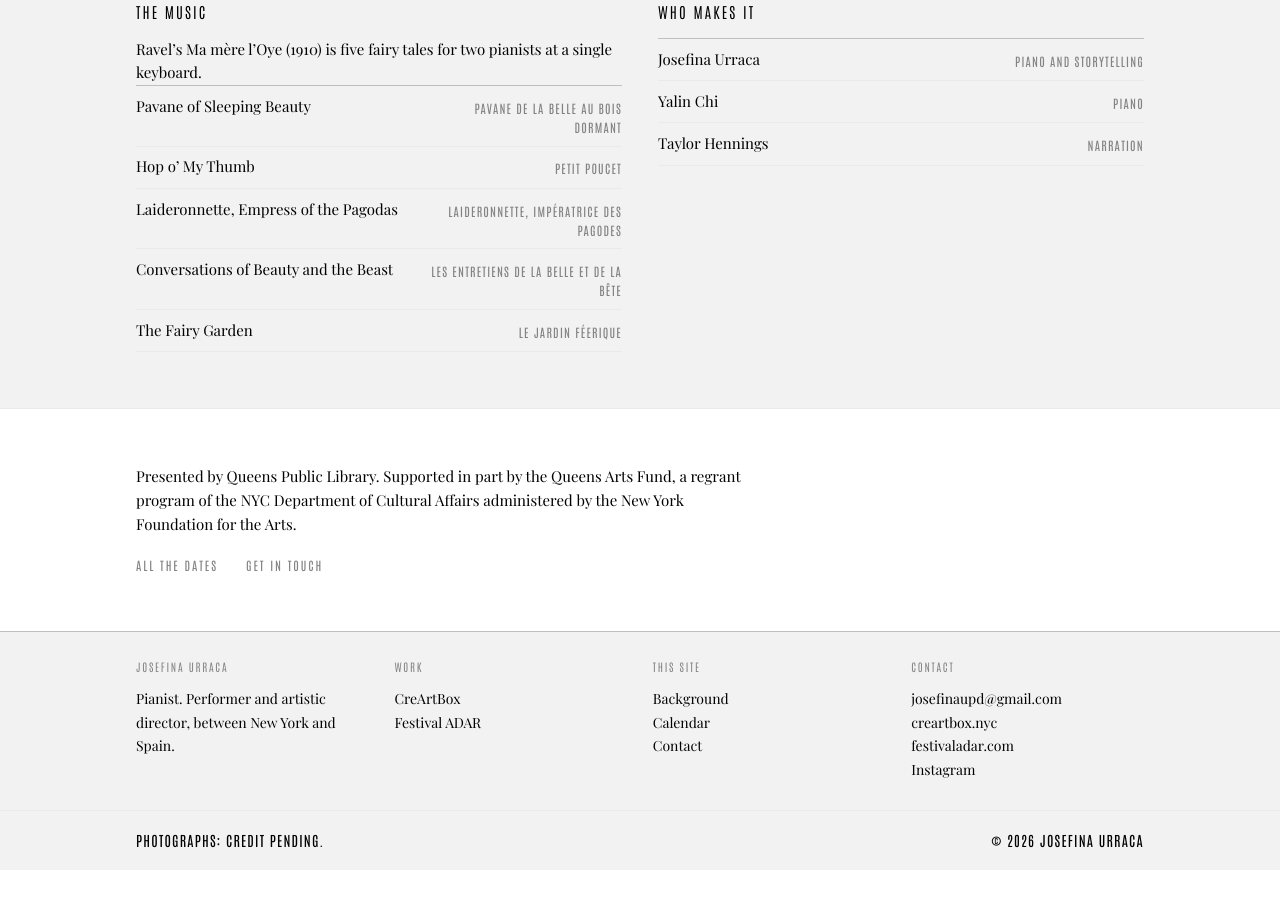
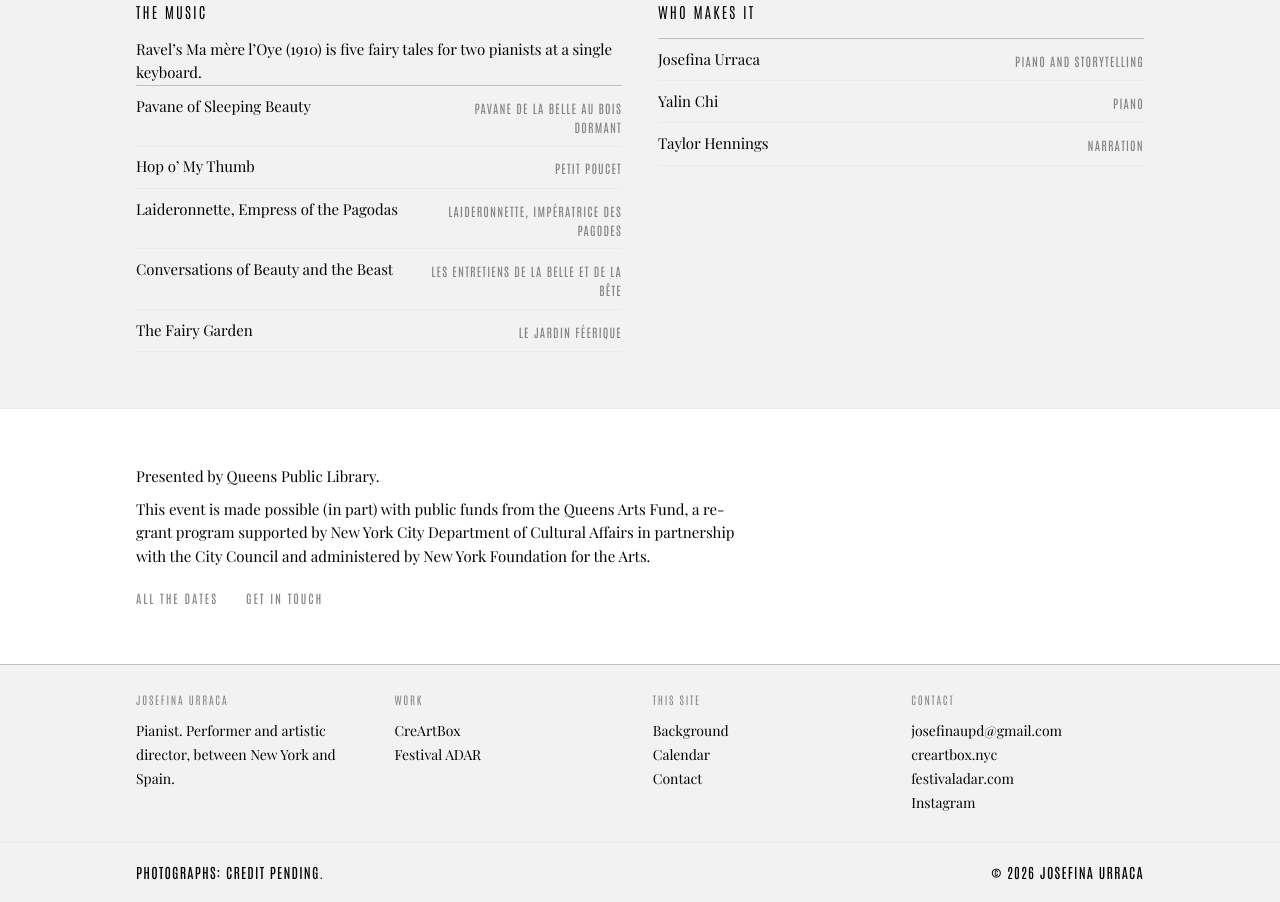
Before and after one commit to josefinaupd/josefinaurraca, a plain HTML site: page mother-goose.html in a window 1280 px wide. Shown: the part 978-1880 px from the top of the page. Before the commit the page ends 1848 px from the top, so only its background shows below. Drawn offline with nearby package versions, Linux system fonts and the light colour scheme; a web font is replaced by a local one.

Commit message:
La fórmula literal del Queens Arts Fund en la landing
El crédito que había era un resumen escrito por mí. Se sustituye por la
fórmula exacta del programa, que es la que hay que publicar:

  This event is made possible (in part) with public funds from the
  Queens Arts Fund, a re-grant program supported by New York City
  Department of Cultural Affairs in partnership with the City Council
  and administered by New York Foundation for the Arts.

Va sin traducir y igual en los dos idiomas: es la fórmula del programa,
no un texto del sitio, y traducirla sería alterarla. «Organiza la Queens
Public Library» se queda aparte, en su línea, y esa sí es bilingüe.

Comprobado en Chromium a 1440 y 390 px, las diez páginas.

Co-Authored-By: Claude Opus 5 <noreply@anthropic.com>
Claude-Session: https://claude.ai/code/session_01AyodTuS3YLuMCavGBhQL9x

```diff
--- a/mother-goose.html
+++ b/mother-goose.html
@@ -112,7 +112,8 @@
   <section class="bloque">
     <div class="caja">
       <div class="medida">
-      <p class="nota" data-es="Organiza la Queens Public Library. Con el apoyo del Queens Arts Fund, programa de redistribución de fondos del NYC Department of Cultural Affairs administrado por la New York Foundation for the Arts." data-en="Presented by Queens Public Library. Supported in part by the Queens Arts Fund, a regrant program of the NYC Department of Cultural Affairs administered by the New York Foundation for the Arts.">Organiza la Queens Public Library. Con el apoyo del Queens Arts Fund, programa de redistribución de fondos del NYC Department of Cultural Affairs administrado por la New York Foundation for the Arts.</p>
+      <p class="nota" data-es="Organiza la Queens Public Library." data-en="Presented by Queens Public Library.">Organiza la Queens Public Library.</p>
+      <p class="nota" style="margin-top:.55rem" data-es="This event is made possible (in part) with public funds from the Queens Arts Fund, a re-grant program supported by New York City Department of Cultural Affairs in partnership with the City Council and administered by New York Foundation for the Arts." data-en="This event is made possible (in part) with public funds from the Queens Arts Fund, a re-grant program supported by New York City Department of Cultural Affairs in partnership with the City Council and administered by New York Foundation for the Arts.">This event is made possible (in part) with public funds from the Queens Arts Fund, a re-grant program supported by New York City Department of Cultural Affairs in partnership with the City Council and administered by New York Foundation for the Arts.</p>
       <p class="enlaces" style="margin-top:1.25rem">
         <a href="agenda.html" data-es="Todas las fechas" data-en="All the dates">Todas las fechas</a>
         <a href="contacto.html" data-es="Escribir" data-en="Get in touch">Escribir</a>
```
